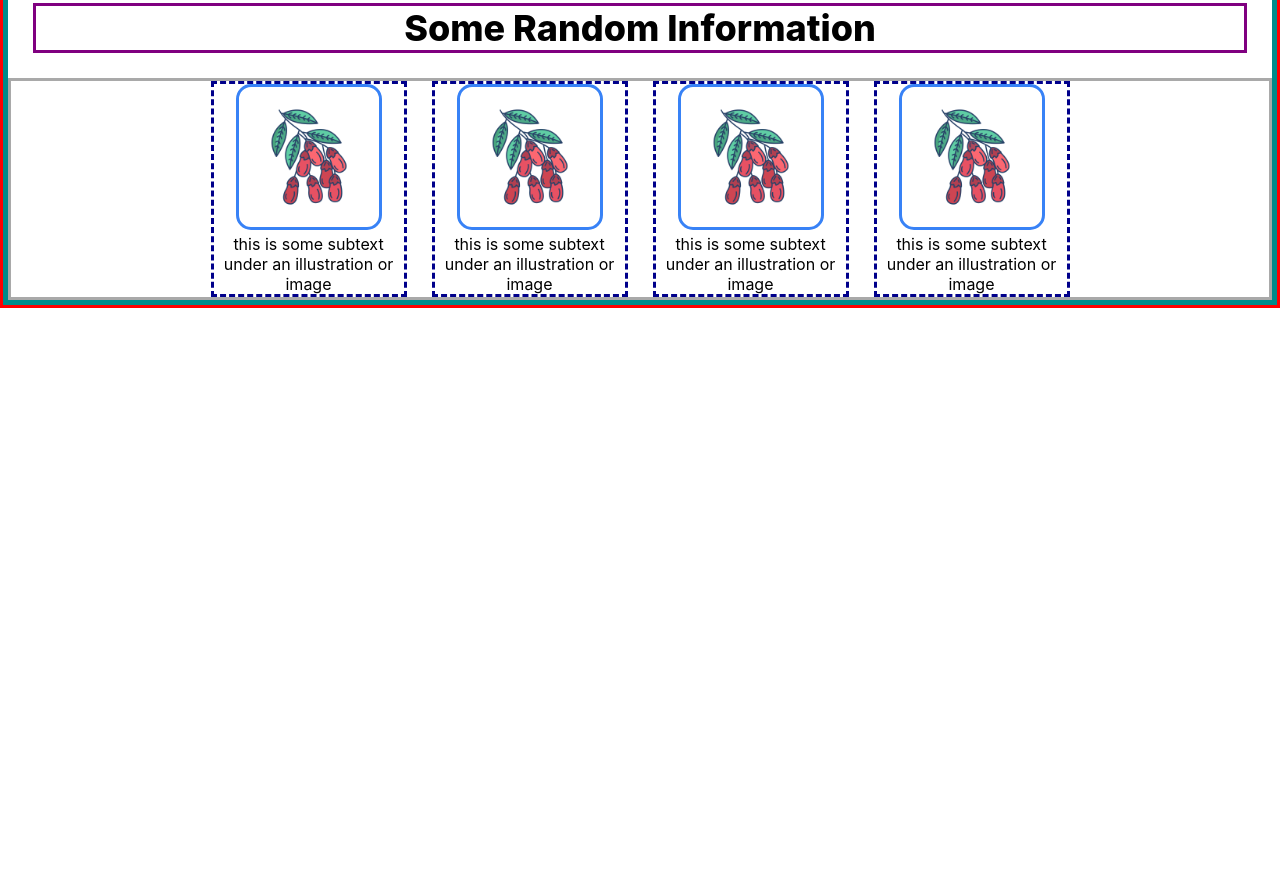
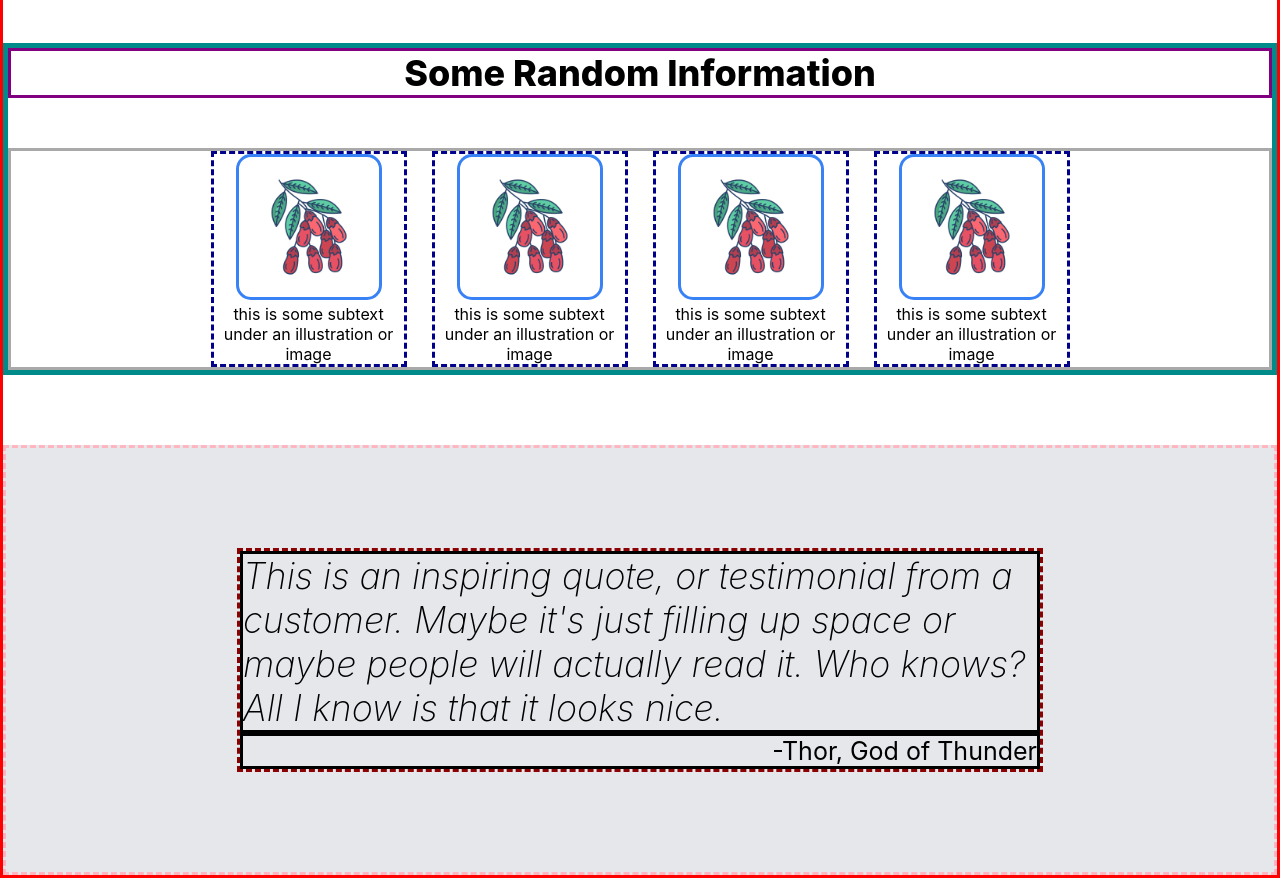
Before and after one commit to skyhunter11/landing-page, a plain HTML site: page index.html in a window 1280 px wide. Shown: the part 754-1632 px from the top of the page. Before the commit the page ends 1062 px from the top, so only its background shows below. Drawn offline with Linux system fonts and the light colour scheme.

Commit message:
Add body3 section

```diff
--- a/index.html
+++ b/index.html
@@ -32,6 +32,7 @@
       <div class="body2">
         <div class = rowTitle_body2>Some Random Information</div>
         <div class = tileContainer_body2>
+
           <div class="tile">
             <img src="./images/barberry.png" alt="barberry">
             <p>this is some subtext under an illustration or image</p>
@@ -54,7 +55,12 @@
         </div>
       </div>
 
-      <div class="body3"></div>
+      <div class="body3">
+        <div class="quote-container">
+          <div class="quote">This is an inspiring quote, or testimonial from a customer. Maybe it's just filling up space or maybe people will actually read it. Who knows? All I know is that it looks nice.</div>
+          <div class="quotee">-Thor, God of Thunder</div>
+        </div>
+      </div>
 
       <div class="body4"></div>
 
--- a/style.css
+++ b/style.css
@@ -74,6 +74,7 @@ ul {
     border-width: thick;
     display: flex;
     flex-direction: column;
+    margin: 70px 0px;
 }
 
 .rowTitle_body2 {
@@ -81,8 +82,8 @@ ul {
     justify-content: center;
     font-size: 36px;
     font-weight: 800;
-    margin: 25px;
     border: solid purple;
+    margin-bottom: 50px;
 }
 
 .tileContainer_body2 {
@@ -91,24 +92,54 @@ ul {
     justify-content: center;
     gap: 25px;
     flex-wrap: wrap;
+
   }
 
-  .tile {
+.tile {
     text-align: center;
     min-height: 210px;
     width: 190px;
+    border: dashed darkblue;
+}
 
-    border: dashed darkblue;
-  }
-
-  .tile img {
+.tile img {
     border: solid #3882F6;
     border-width: medium;
     border-radius: 15px;
     padding: 20px;
-  }
+}
 
+.body3 {
+    background-color: #E5E7EB;
+    font-size: 36px;
+    display: flex;
+    flex-direction: column;
+    border: dashed lightpink;
+    align-items: center;
+}
 
+.quote-container {
+    border: dashed darkred;
+    display: flex;
+    flex-direction: column;
+
+    max-width: 220px;
+    min-width: 800px;
+
+    margin: 100px 0px;
+}
+
+.quote {
+    font-style: italic;
+    font-weight: 200;
+    border: solid black;
+}
+.quotee {
+    font-size: 25px;
+    display: flex;
+    justify-content: right;
+    border: solid black;
+}
 
 h1 {
     font-size: 48px;
@@ -122,7 +153,6 @@ button {
     background: #3882F6;
     width: 150px;
 
-
     color: #F9FAF8;
     padding: 8px 16px;
     margin-top: 16px;
```
